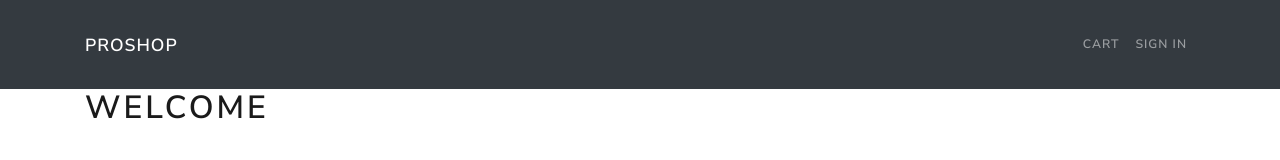
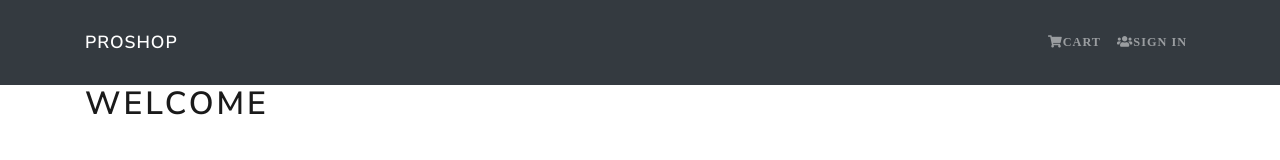
Before and after one commit to davisantosr/MERN-proshop-bradTraversy, a React (Create React App) app in the folder frontend/: page / in a window 1280 px wide. Shown: the top 160 px of the page. Built offline with nearby package versions, Linux system fonts and the light colour scheme.

Commit message:
add font awesome cdn | add icon classes for cart and sign in

```diff
--- a/frontend/public/index.html
+++ b/frontend/public/index.html
@@ -12,6 +12,10 @@
     <link rel="apple-touch-icon" href="%PUBLIC_URL%/logo192.png" />
 
     <link rel="manifest" href="%PUBLIC_URL%/manifest.json" />
+    <!--FONT AWESOME  -->
+    <link
+      rel="stylesheet"
+      href="https://cdnjs.cloudflare.com/ajax/libs/font-awesome/5.15.1/css/all.min.css" />
 
     <title>Welcome to proshop</title>
   </head>
--- a/frontend/src/components/Header.js
+++ b/frontend/src/components/Header.js
@@ -11,8 +11,8 @@ const Header = () => {
             <Navbar.Toggle aria-controls="basic-navbar-nav" />
             <Navbar.Collapse id="basic-navbar-nav">
               <Nav className="ml-auto">
-                <Nav.Link href="/cart">Cart</Nav.Link>
-                <Nav.Link href="/login">Sign In</Nav.Link>
+                <Nav.Link href="/cart" className='fas fa-shopping-cart'>Cart</Nav.Link>
+                <Nav.Link href="/login" className='fas fa-users'>Sign In</Nav.Link>
             </Nav>
           </Navbar.Collapse>
         </Container>
```
Also changed, not shown: 1 other file (tests, documents, lock files or other folders).
